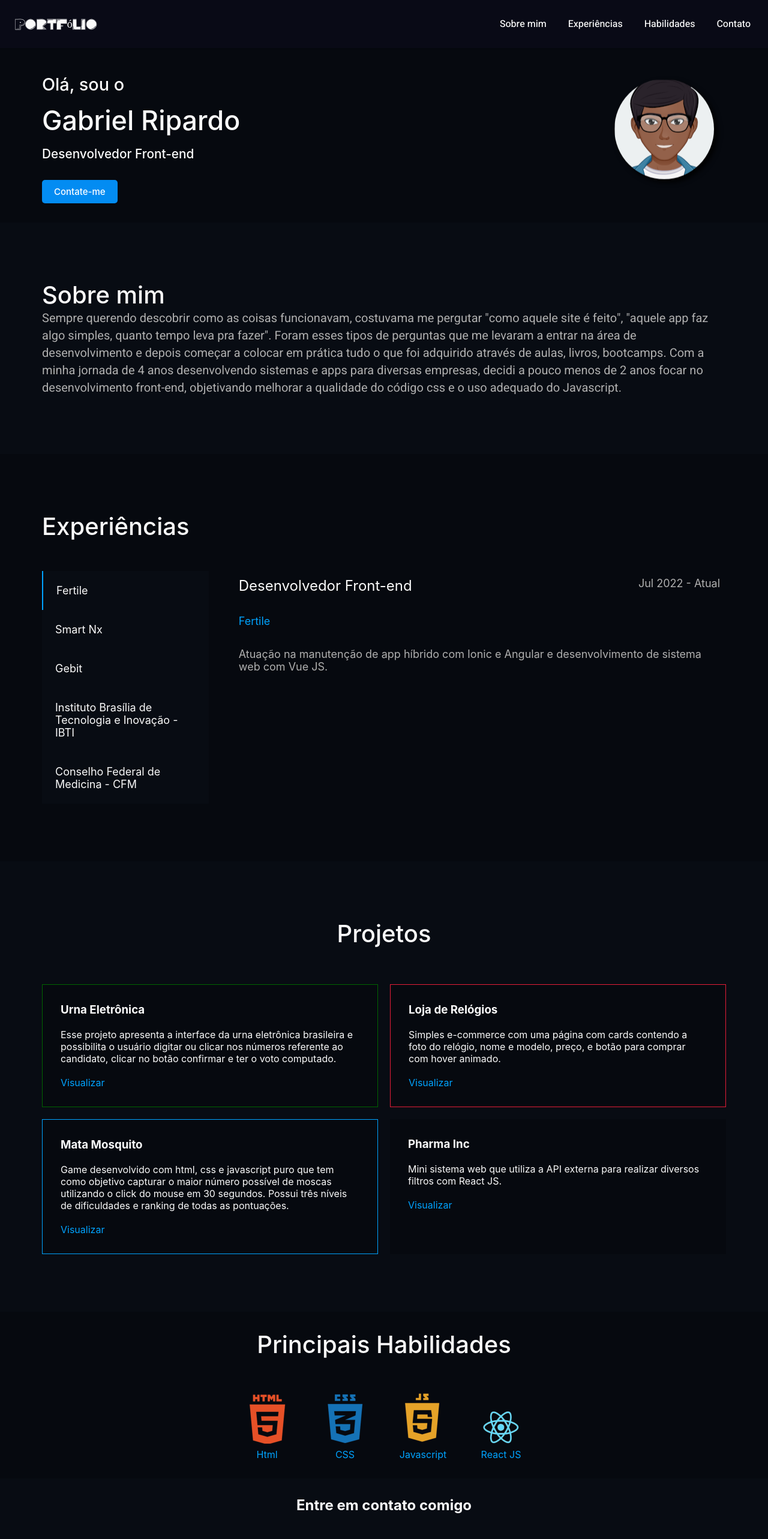
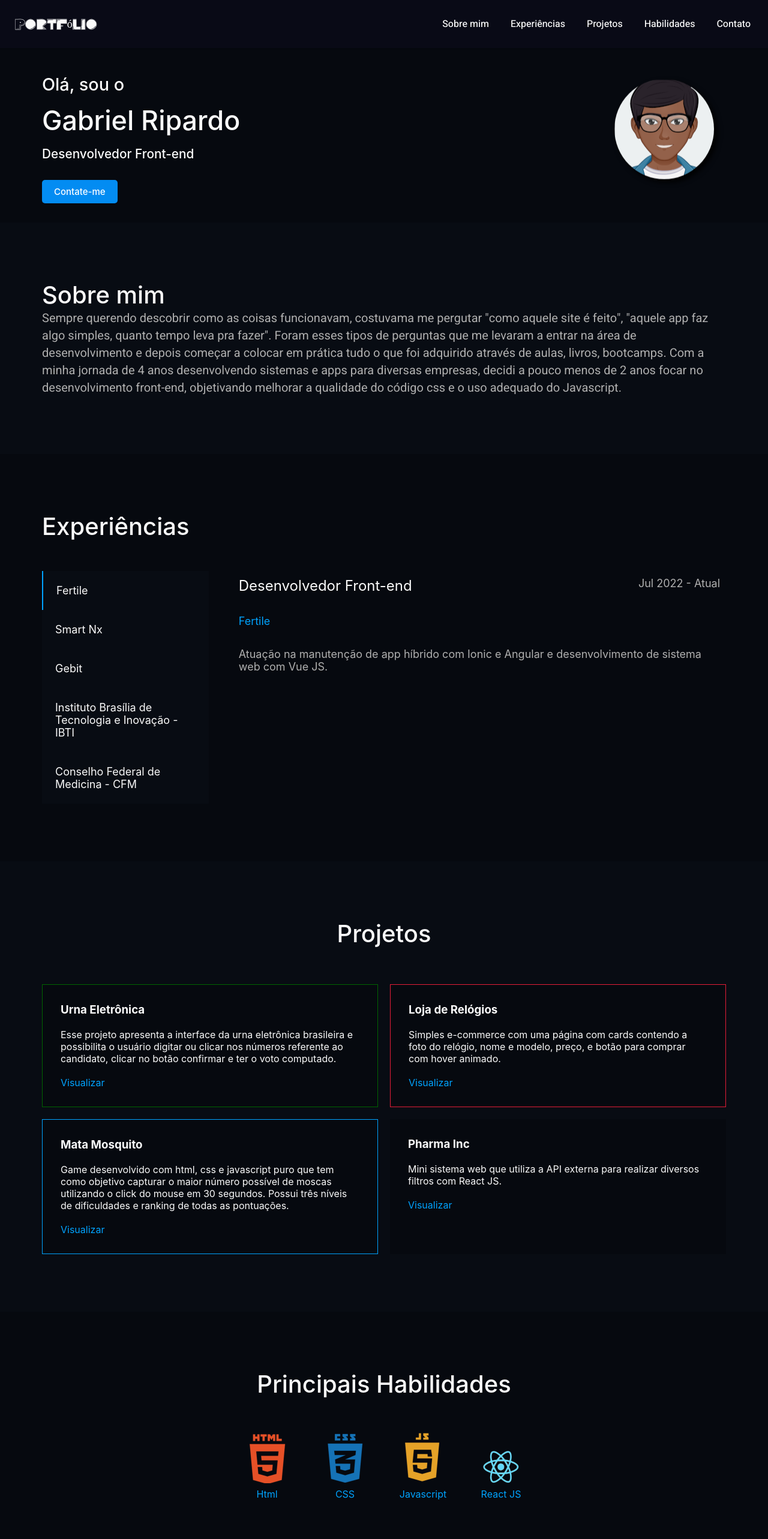
Before and after one commit to gabrielripardo/portfolio, a Next.js app: page / in a window 1280 px wide. Shown: the top 2566 px of the page at 60% size. Built offline with nearby package versions, Linux system fonts and the light colour scheme.

Commit message:
activate projects

```diff
--- a/pages/index.js
+++ b/pages/index.js
@@ -49,9 +49,9 @@ export default function Home() {
           <Link href="#jobs">
             <a onClick={goToSection} ><span className={styles.namePage}>Experiências</span></a>
           </Link>
-          {/* <Link href="#projects">
+          <Link href="#projects">
             <a onClick={goToSection}><span className={styles.namePage}>Projetos</span></a>
-          </Link> */}
+          </Link>
           <Link href="#skills">
             <a onClick={goToSection} ><span className={styles.namePage}>Habilidades</span></a>
           </Link>
@@ -137,7 +137,7 @@ export default function Home() {
           </div>
         </section>
         <section id="contact" className={styles.contact}>
-          <h2>Entre em contato comigo</h2>
+          <h2 className={styles.titleSection}>Entre em contato comigo</h2>
           <form className={styles.formContact} action="https://formspree.io/f/mqknoovk" method="POST" >
             <input type="text" name="name" className={styles.inputContact} placeholder="Digite seu nome" />
             <input type="email" name="email" className={styles.inputContact} placeholder="Digite seu e-mail" />
--- a/styles/Home.module.scss
+++ b/styles/Home.module.scss
@@ -82,8 +82,13 @@
   max-width: 1140px;
 }
 
+.projects,
+.skills,
+.contact {
+  padding: 96px 48px;
+}
+
 .projects {
-  padding: 96px 48px;
   background-color: $color-low-black;
 
   .titleSection {
```
